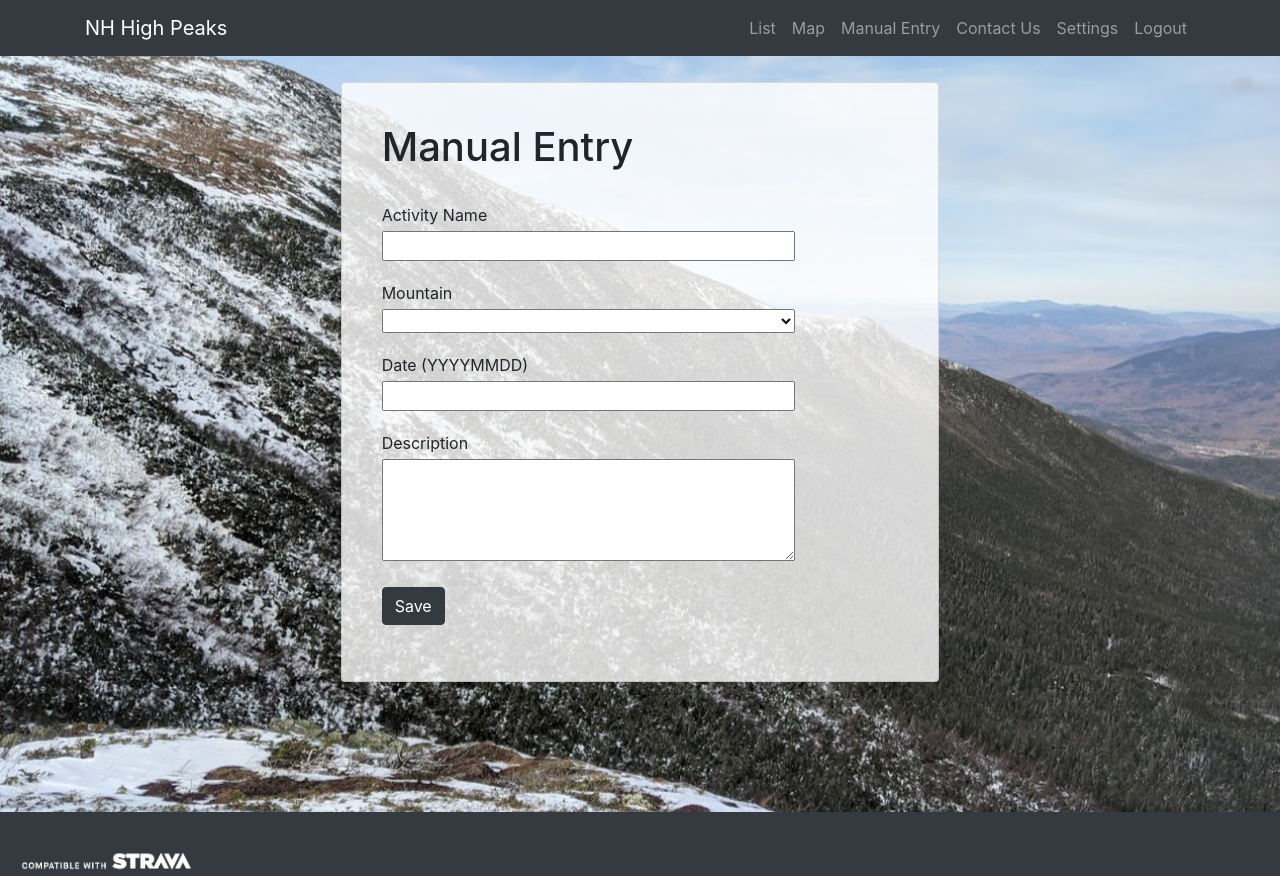
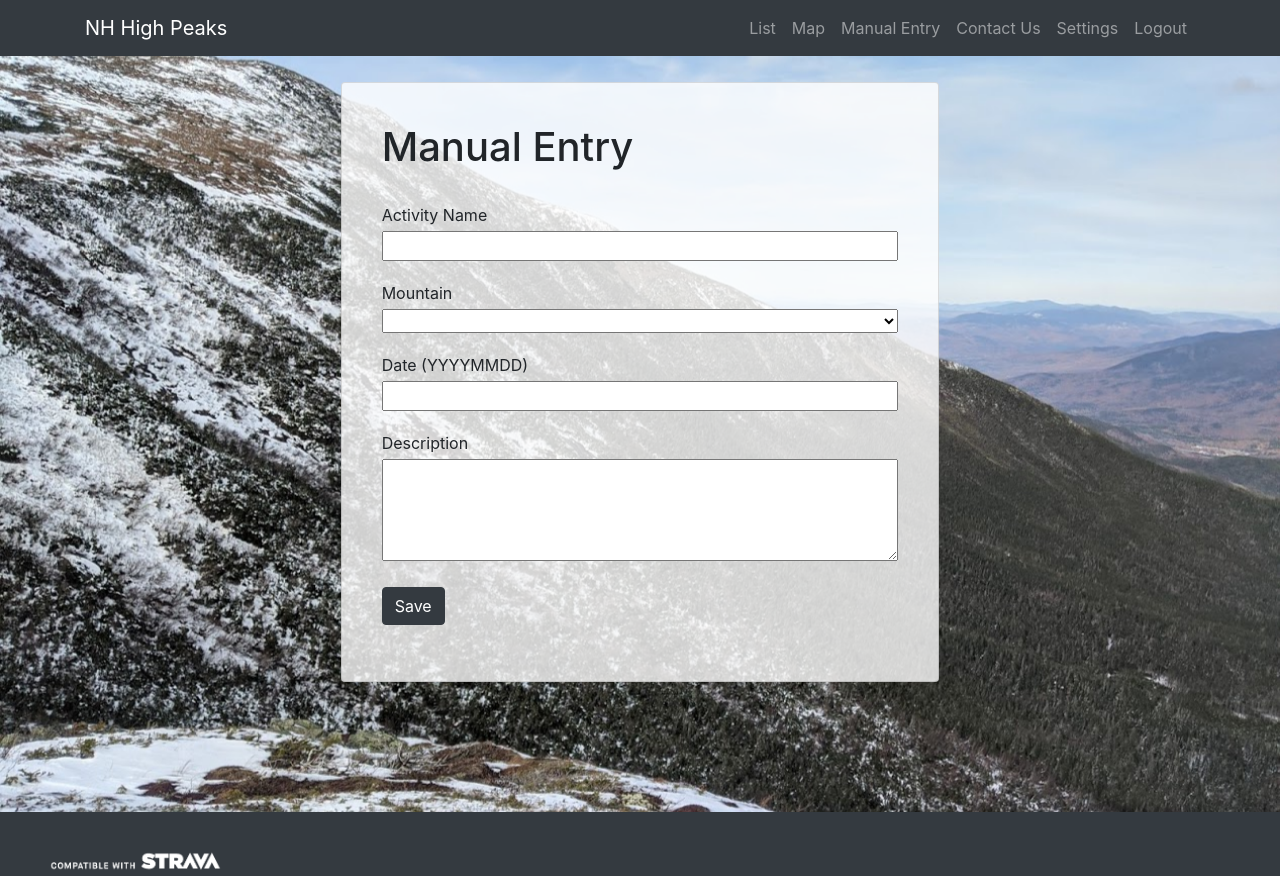
Before and after one commit to lislel/strava3, a Flask app: page /manual_entry in a window 1280 px wide. Run offline with Flask 2, Linux system fonts and the light colour scheme; a user stored in the database is signed in; tables that the repository leaves empty hold one stand-in row (values such as "Sample post"); some libraries are stand-ins or nearby versions.

Commit message:
makem pretty

```diff
--- a/app/static/css/scrolling-nav.css
+++ b/app/static/css/scrolling-nav.css
@@ -56,5 +56,9 @@ section {
 }
 
 .textfield {
-  width: 80%;
+  width: 100%;
 }
+
+.container-fluid {
+  padding: 5vh;
+}
--- a/app/templates/login.html
+++ b/app/templates/login.html
@@ -8,7 +8,7 @@
 {% block header %}{% endblock %}
 
 {% block app_content %}
-    <div class="container-fluid" style="padding: 10vh;">
+    <div class="container-fluid">
         <div class="row">
             <div class="col-sm-1 col-md-2 col-lg-3"></div>
                 <div class="col-10 col-md-8 col-lg-6">
```
